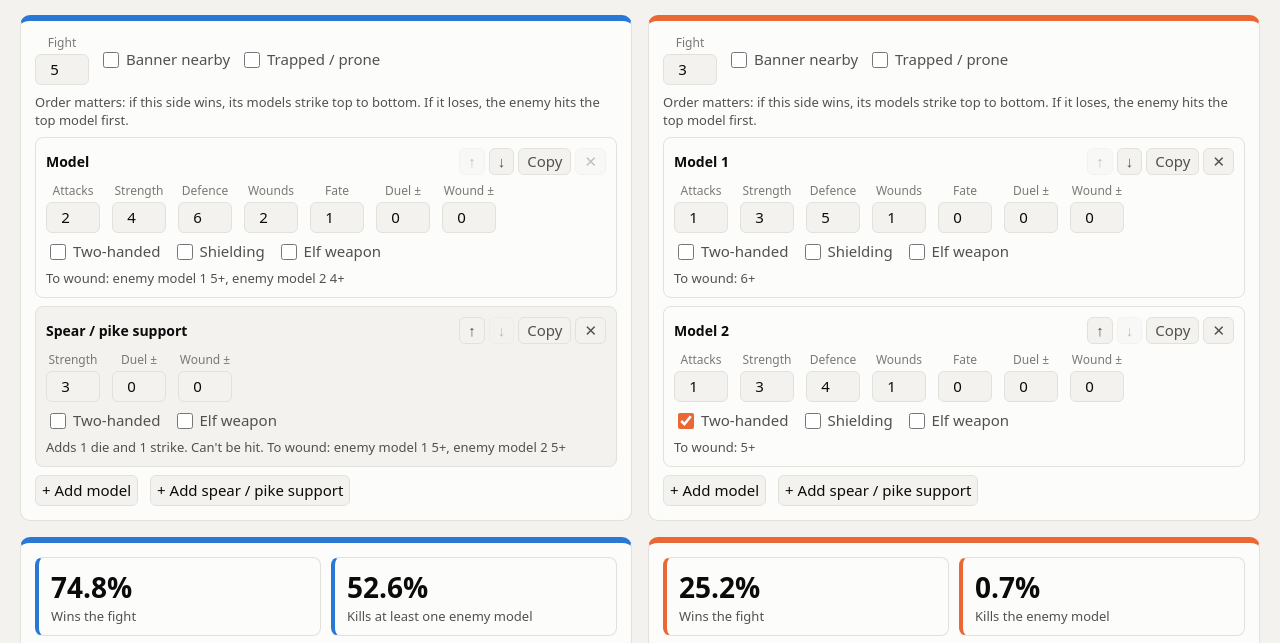
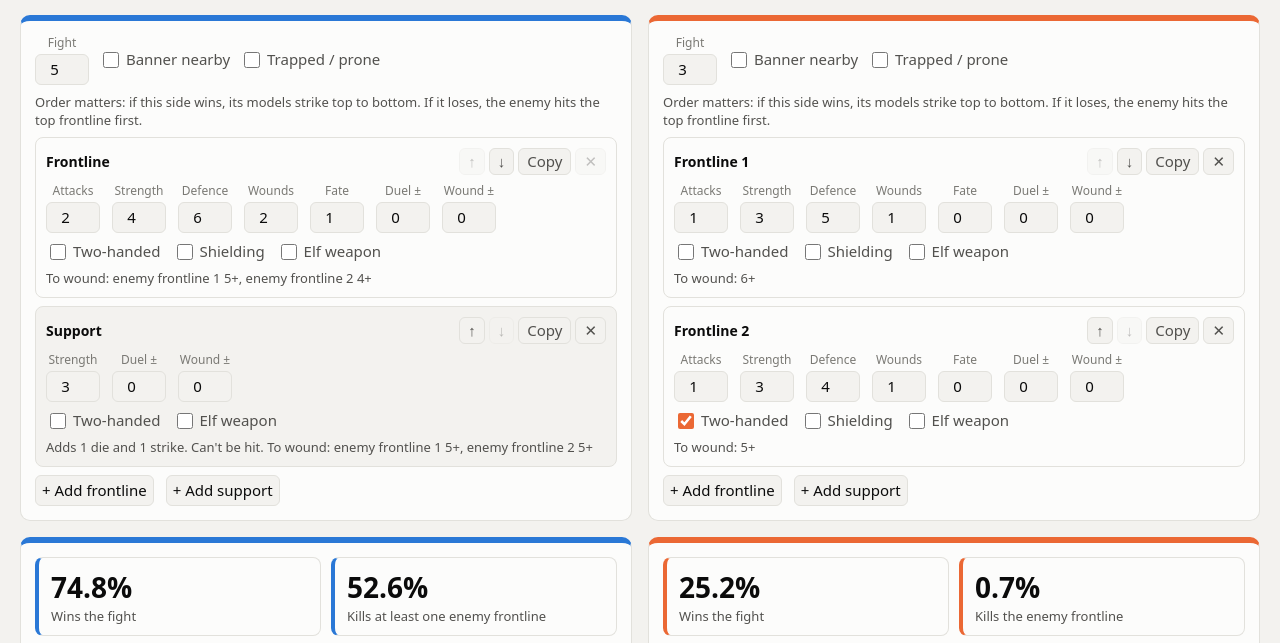
Before and after one commit to Conrad-N/mesbg-calc, a plain HTML site: page index.html in a window 1280 px wide. Shown: the part 77-720 px from the top of the page. Drawn offline with Linux system fonts and the light colour scheme.

Commit message:
Rename cards to Frontline and Support

```diff
--- a/index.html
+++ b/index.html
@@ -88,11 +88,11 @@
       <li>Each side rolls one die per Attack. Highest die wins. On a tie, the side with the higher Fight wins (each side uses the highest Fight among its models, including supporters). If Fight is also tied, roll off 50/50.</li>
       <li>Elf weapon: wins the roll-off on 1–4 instead of 1–3. Does nothing if both sides have one. A model that is shielding loses this.</li>
       <li>Two-handed weapon: −1 to each duel die unless it's a natural 6. +1 to wound, on both rolls when two are needed (6 then 4 becomes 5 then 3).</li>
-      <li>Shielding: the model rolls twice its Attacks in the duel but makes no strikes if its side wins. Not allowed while a spear or pike supports the side.</li>
-      <li>Spear or pike support: adds 1 die to the duel and 1 strike. Supporters can't be hit (the Monster exception isn't included yet).</li>
+      <li>Shielding: the model rolls twice its Attacks in the duel but makes no strikes if its side wins. Not allowed while the side has support.</li>
+      <li>Support (a spear or pike behind a frontline model): adds 1 die to the duel and 1 strike. Support can't be hit (the Monster exception isn't included yet).</li>
       <li>Banner: each side can re-roll one duel die once, and only does it when that improves its chance to win. With 2 or more dice it re-rolls a die that isn't its best, which can't hurt. With 1 die on a tie that goes to a roll-off, it weighs re-rolling against the roll-off (tied on 1–3: re-roll; on 4–6: keep and roll off; an elf weapon shifts this). If both sides could use a banner, a 50/50 coin decides who chooses first.</li>
       <li>Trapped / prone: if that side loses, the winners' strikes are doubled.</li>
-      <li>Strikes: the winning side's models strike in list order, top first, one strike at a time. Each strike goes at the top enemy model in front that's still alive, using the striker's Strength against that model's Defence. When it dies, the next strike goes at the next one down. Doubled strikes are rolled in pairs at the same target. Spear and pike supporters can't be hit. A roll of 1 always fails to wound.</li>
+      <li>Strikes: the winning side's models strike in list order, top first, one strike at a time. Each strike goes at the top enemy frontline that's still alive, using the striker's Strength against that model's Defence. When it dies, the next strike goes at the next one down. Doubled strikes are rolled in pairs at the same target. Support can't be hit. A roll of 1 always fails to wound.</li>
       <li>Fate: each wound can be saved on a 4+, one roll per Fate point, until the model runs out.</li>
       <li>Might is not included yet. All numbers are exact odds, worked out from every possible roll.</li>
     </ul>
@@ -123,7 +123,7 @@ for (const k of ['a', 'b']) { // a side always needs someone in front
 
 const esc = s => String(s).replace(/[&<>"]/g, c => ({ '&': '&amp;', '<': '&lt;', '>': '&gt;', '"': '&quot;' }[c]));
 const other = k => (k === 'a' ? 'b' : 'a');
-// Front models are numbered in list order ("model 1" is the top one).
+// Frontline models are numbered in list order ("Frontline 1" is the top one).
 const fronts = k => state[k].models.map((m, i) => i).filter(i => state[k].models[i].role !== 'support');
 const supports = k => state[k].models.map((m, i) => i).filter(i => state[k].models[i].role === 'support');
 
@@ -163,8 +163,8 @@ function card(k, i, title, canDelete) {
 function renderSide(k) {
   const s = state[k], F = fronts(k), P = supports(k);
   const title = i => s.models[i].role === 'support'
-    ? (P.length > 1 ? `Spear / pike support ${P.indexOf(i) + 1}` : 'Spear / pike support')
-    : (F.length > 1 ? `Model ${F.indexOf(i) + 1}` : 'Model');
+    ? (P.length > 1 ? `Support ${P.indexOf(i) + 1}` : 'Support')
+    : (F.length > 1 ? `Frontline ${F.indexOf(i) + 1}` : 'Frontline');
   const el = document.getElementById(k === 'a' ? 'sideA' : 'sideB');
   el.innerHTML = `
     <div class="side-head">
@@ -172,11 +172,11 @@ function renderSide(k) {
       <label class="tog"><input type="checkbox" data-k="${k}" data-sf="banner" ${s.banner ? 'checked' : ''}> Banner nearby</label>
       <label class="tog"><input type="checkbox" data-k="${k}" data-sf="trapped" ${s.trapped ? 'checked' : ''}> Trapped / prone</label>
     </div>
-    <div class="hint">Order matters: if this side wins, its models strike top to bottom. If it loses, the enemy hits the top model first.</div>
+    <div class="hint">Order matters: if this side wins, its models strike top to bottom. If it loses, the enemy hits the top frontline first.</div>
     ${s.models.map((m, i) => card(k, i, title(i), m.role === 'support' || F.length > 1)).join('')}
     <div class="row">
-      <button data-k="${k}" data-add="front">+ Add model</button>
-      <button data-k="${k}" data-add="support">+ Add spear / pike support</button>
+      <button data-k="${k}" data-add="front">+ Add frontline</button>
+      <button data-k="${k}" data-add="support">+ Add support</button>
     </div>`;
 }
 
@@ -192,11 +192,11 @@ function bars(k, r, idx) {
     rows.push({ t: 'Wins and kills', v: d[W] });
   } else {
     st.killsDist.forEach((v, n) => rows.push({ t: n === 0 ? 'Wins, kills none' : n === nT ? `Wins, kills all ${nT}` : `Wins, kills ${n}`, v }));
-    rows.push({ head: 'Each enemy model' });
+    rows.push({ head: 'Each enemy frontline' });
     st.perTarget.forEach((d, j) => {
       const W = d.length - 1;
-      for (let w = 1; w < W; w++) rows.push({ t: `Model ${j + 1} takes ${w} wound${w > 1 ? "s" : ""}`, v: d[w] });
-      rows.push({ t: `Model ${j + 1} dies`, v: d[W] });
+      for (let w = 1; w < W; w++) rows.push({ t: `Frontline ${j + 1} takes ${w} wound${w > 1 ? "s" : ""}`, v: d[w] });
+      rows.push({ t: `Frontline ${j + 1} dies`, v: d[W] });
     });
   }
   const max = Math.max(...rows.filter(x => !x.head).map(x => x.v), 0.01);
@@ -208,9 +208,9 @@ function bars(k, r, idx) {
 
 function killTile(k, r, idx) {
   const st = r.strikes[idx];
-  if (st.perTarget.length === 1) return `<div class="big">${pct(st.killsDist[1])}</div><div class="lab">Kills the enemy model</div>`;
+  if (st.perTarget.length === 1) return `<div class="big">${pct(st.killsDist[1])}</div><div class="lab">Kills the enemy frontline</div>`;
   const some = st.killsDist.slice(1).reduce((a, b) => a + b, 0);
-  return `<div class="big">${pct(some)}</div><div class="lab">Kills at least one enemy model</div>`;
+  return `<div class="big">${pct(some)}</div><div class="lab">Kills at least one enemy frontline</div>`;
 }
 
 function render(r) {
@@ -221,7 +221,7 @@ function render(r) {
       if (!el || !r.needs[idx][i]) return;
       const needs = r.needs[idx][i];
       let txt = needs[0] === 'shielding' ? 'Shielding: makes no strikes.'
-        : many ? 'To wound: ' + needs.map((n, j) => `enemy model ${j + 1} ${n}`).join(', ') : `To wound: ${needs[0]}`;
+        : many ? 'To wound: ' + needs.map((n, j) => `enemy frontline ${j + 1} ${n}`).join(', ') : `To wound: ${needs[0]}`;
       if (m.role === 'support') txt = 'Adds 1 die and 1 strike. Can\'t be hit. ' + txt;
       el.textContent = txt;
     });
@@ -231,7 +231,7 @@ function render(r) {
         <div class="tile">${killTile(k, r, idx)}</div>
       </div>
       <div class="bars">${bars(k, r, idx)}</div>
-      ${r.shieldBlocked[idx] ? '<div class="warn">Can\'t shield while a spear or pike supports this side, so shielding is ignored.</div>' : ''}`;
+      ${r.shieldBlocked[idx] ? '<div class="warn">Can\'t shield while this side has support, so shielding is ignored.</div>' : ''}`;
   }
   document.getElementById('shared').innerHTML = `
     Top dice tied in ${pct(r.tieFight + r.tieRoll)} of fights: ${pct(r.tieFight)} settled by Fight, ${pct(r.tieRoll)} by a roll-off.
```
